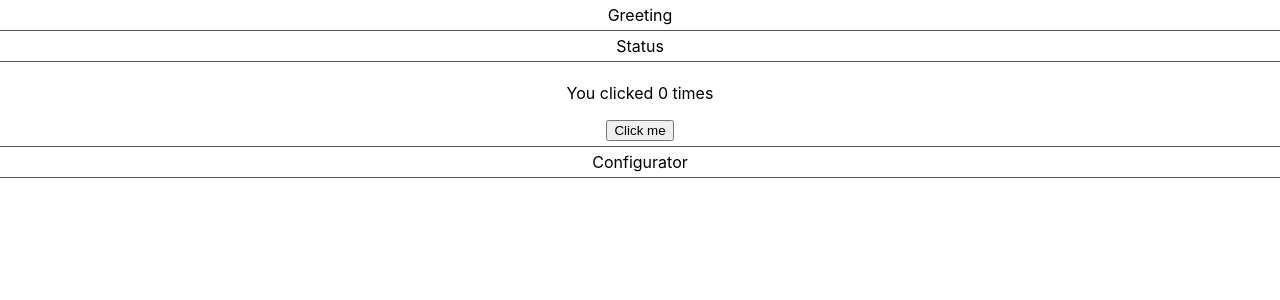
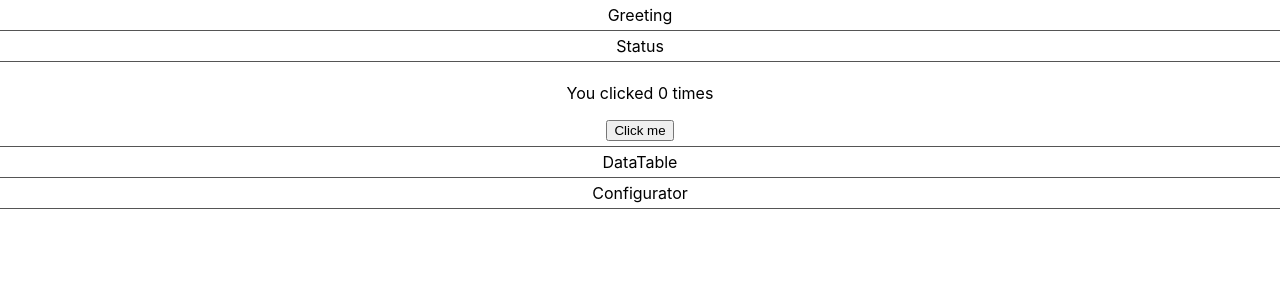
Before and after one commit to ContrastingSounds/context-check, a React (Create React App) app: page / in a window 1280 px wide. Shown: the top 300 px of the page. Built offline with nearby package versions, Linux system fonts and the light colour scheme.

Commit message:
include a DataTable in design

```diff
--- a/src/App.js
+++ b/src/App.js
@@ -5,6 +5,7 @@ import './App.css';
 import Greeting from './components/Greeting'
 import Status from './components/Status'
 import InteractiveWidget from './components/InteractiveWidget'
+import DataTable from './components/DataTable'
 import Configurator from './components/Configurator'
 
 
@@ -16,6 +17,7 @@ function App() {
         <Greeting />
         <Status />
         <InteractiveWidget />
+        <DataTable />
         <Configurator />
     </div>
   );
--- /dev/null
+++ b/src/components/DataTable.js
@@ -0,0 +1,14 @@
+import React, { useState } from 'react'
+
+const DataTable = (props) => {
+
+    const [count, setCount] = useState(0);
+
+    return (
+      <div className="demo-component">
+        DataTable
+      </div>
+    );
+  }
+
+export default DataTable
```
